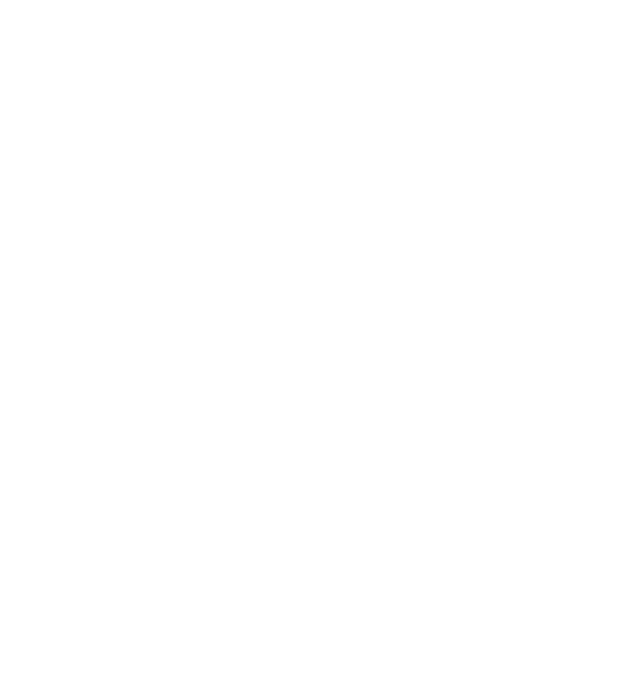
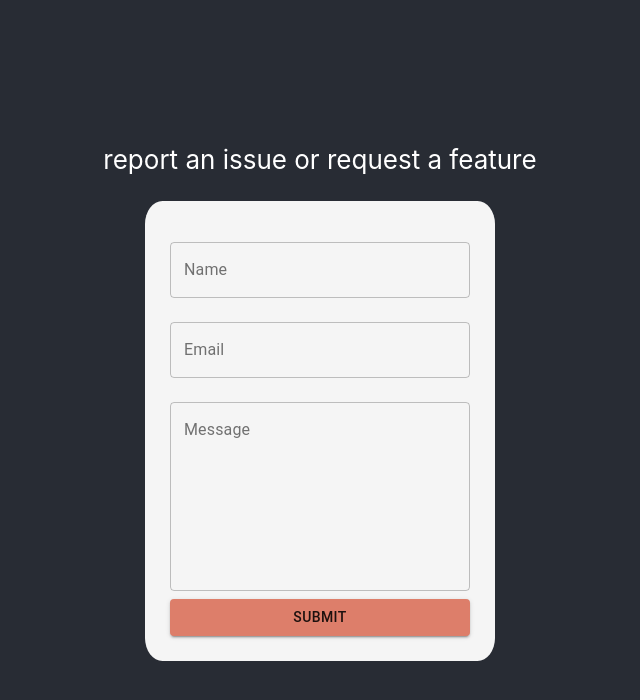
Before and after one commit to hannahdettmann/stoStow, a React (Create React App) app: page /report in a window 1280 px wide. Shown: the top 700 px of the page, without its empty margins (320-960 px from the left). Built offline with nearby package versions, Linux system fonts and the light colour scheme.

Commit message:
added report page

```diff
--- a/src/components/homepage.js
+++ b/src/components/homepage.js
@@ -51,7 +51,7 @@
         </Grid>
 
         <Grid item xs={4}>
-            <Link to="/about">
+            <Link to="/report">
         <IconButton aria-label="add" color="secondary">
           <HelpOutlinedIcon className="med_icon" />
         </IconButton>
--- /dev/null
+++ b/src/components/report.js
@@ -0,0 +1,59 @@
+import React from 'react';
+import TextField from '@material-ui/core/TextField';
+import Button from '@material-ui/core/Button';
+import '../css/App.css';
+
+function notify(){
+  console.log("button clicked!")
+
+}
+
+
+function Report() {
+
+  return (
+    <div className="Add">
+      <header className="App-header">
+      <p className="header-close">report an issue or request a feature</p>
+
+      <form className="full-form">
+      <TextField
+        id="outlined-input"
+        className="outlined-input"
+        label="Name"
+        //value={values.name}
+        margin="normal"
+        variant="outlined"
+      />
+      <br/>
+      <TextField
+        id="outlined-input"
+        className="outlined-input"
+        label="Email"
+        //value={values.name}
+        margin="normal"
+        variant="outlined"
+      />
+      <br/>
+      <TextField
+        id="outlined-multiline-flexible"
+        multiline
+        rows="8"
+        className="outlined-input"
+        label="Message"
+        //value={values.name}
+        margin="normal"
+        variant="outlined"
+      />
+      <br/>
+      <Button id="pink-button" variant="contained" onClick={notify()}>
+        SUBMIT
+      </Button>
+      </form>
+
+      </header>
+    </div>
+  );
+}
+
+export default Report;
--- a/src/components/router.js
+++ b/src/components/router.js
@@ -2,6 +2,7 @@
 import { BrowserRouter as Router, Route, Switch, withRouter } from "react-router-dom";
 import search from './search';
 import add from './add';
+import report from './report';
 import Homepage from './homepage';
 
 
@@ -16,6 +17,7 @@
                 <Route exact path="/" component={Homepage} />
                 <Route exact path="/search" component={withRouter(search)} />
                 <Route exact path="/add" component={withRouter(add)} />
+                <Route exact path="/report" component={withRouter(report)} />
               </Switch>
               </Router>
         </div>
--- a/src/css/App.css
+++ b/src/css/App.css
@@ -15,6 +15,28 @@
 .med_icon{
   transform: scale(3);
   color: #DD7E6A
+}
+
+#pink-button{
+  background-color: #DD7E6A;
+  width: 300px;
+
+}
+
+.full-form{
+  background-color: whitesmoke;
+  padding: 25px;
+  border-radius: 5%
+}
+
+.outlined-input{
+  background-color: whitesmoke;
+  margin: 15px;
+  width: 300px;
+}
+
+.header-close{
+  margin-top: 5px;
 }
 
 .fab{
```
